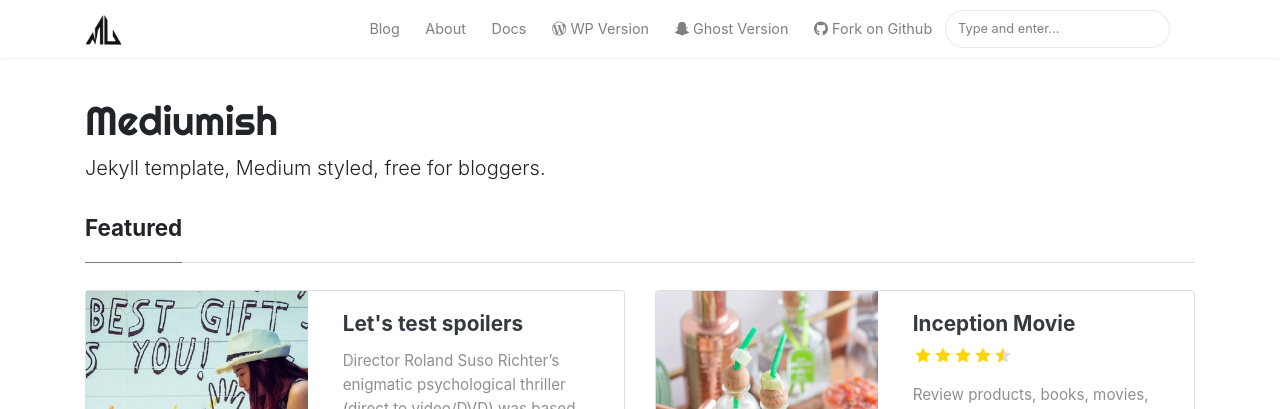
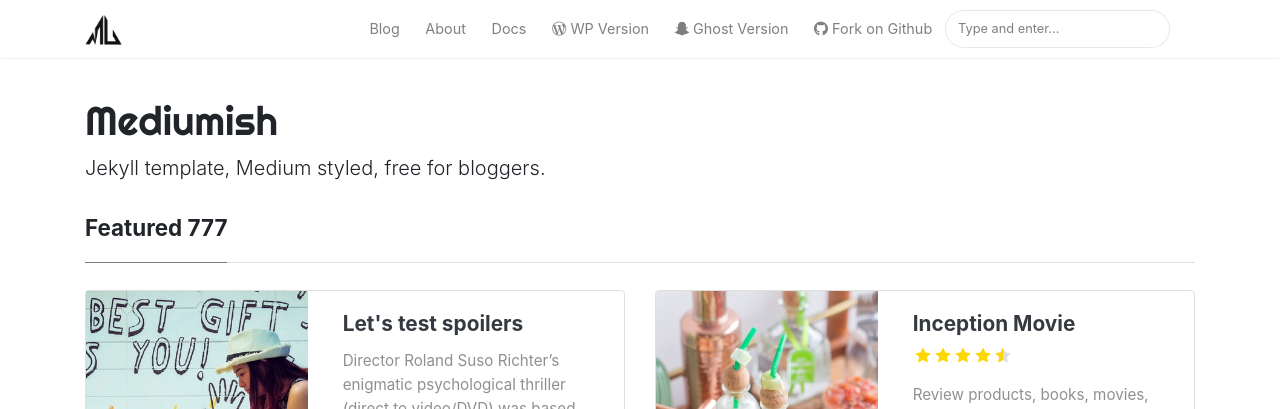
Before and after one commit to masterlidov/masterlidov.github.io, a Jekyll site: the page built from blog/index.html, in a window 1280 px wide and 900 px high. Shown: the top 409 px of the window. Built offline with Jekyll 4.4.1, drawn with Linux system fonts in a browser that asks for light colours; nearby versions of some CDN libraries; the list of posts is cut into pages by our own code.

Commit message:
Update index.html

```diff
--- a/blog/index.html
+++ b/blog/index.html
@@ -10,7 +10,7 @@
 ================================================== -->
 <section class="featured-posts">
     <div class="section-title">
-        <h2><span>Featured</span></h2>
+        <h2><span>Featured 777</span></h2>
     </div>
     <div class="row">
 
```
